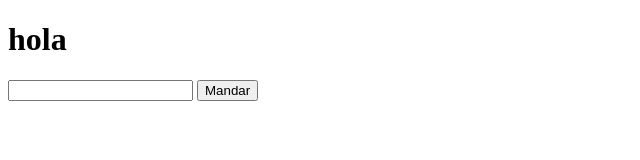
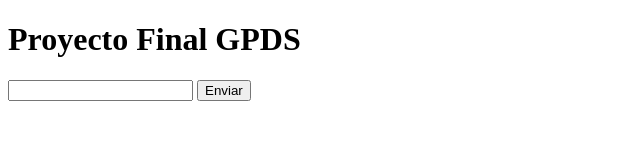
Before and after one commit to kratosmemes/Proyecto_Final_GPDS, a plain HTML site: page src/index.html in a window 1280 px wide. Shown: the whole page, without its empty margins (0-640 px from the left). Drawn offline with Linux system fonts and the light colour scheme.

Commit message:
Prueba final demostracion

```diff
--- a/src/index.html
+++ b/src/index.html
@@ -3,10 +3,10 @@
 
 </head>
 <body>
-    <h1>hola</h1>
+    <h1>Proyecto Final GPDS</h1>
     <form id="myform">
         <input type="text">
-        <button type="submit">Mandar</button>
+        <button type="submit">Enviar</button>
     </form>
 
     <script>
```
